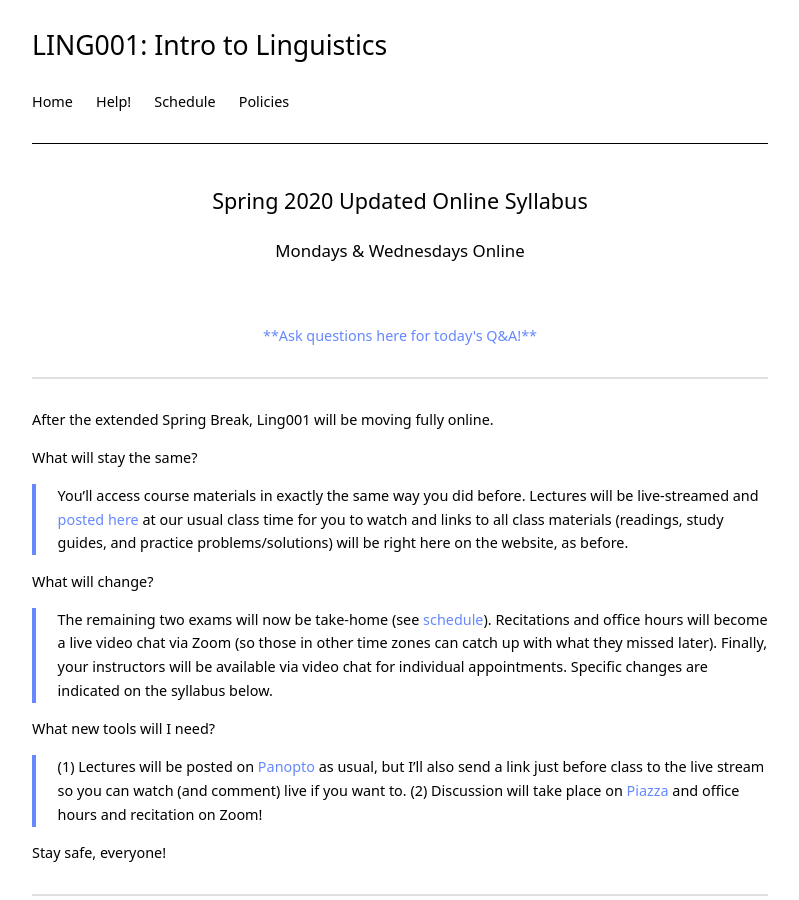
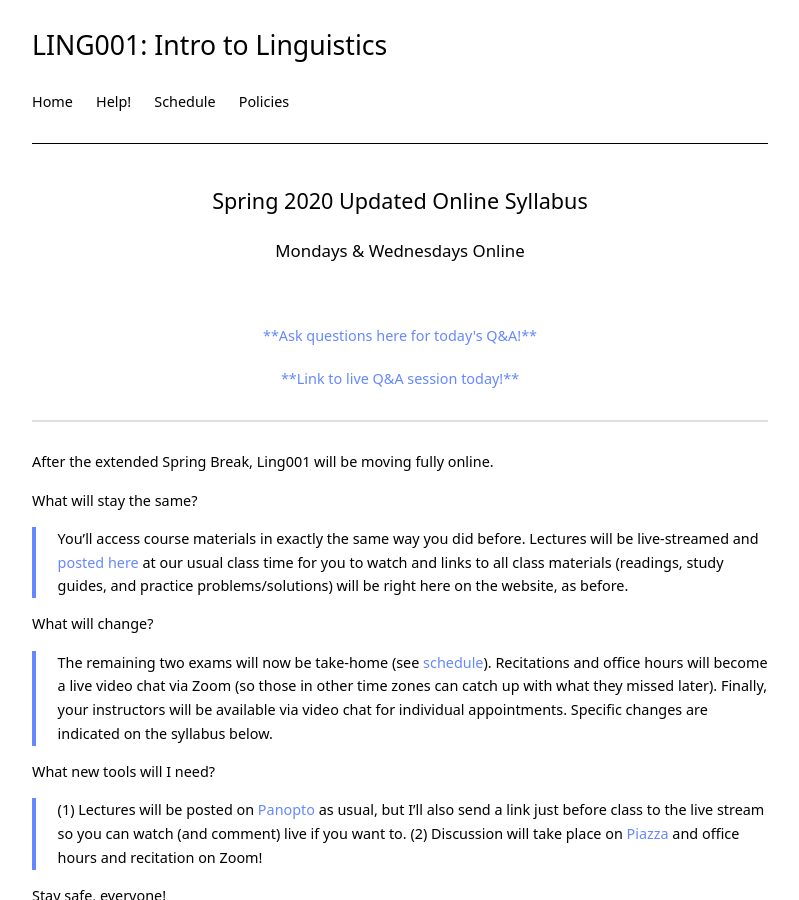
Before and after one commit to kschuler/ling001, a Jekyll site: the page built from index.md, in a window 1280 px wide and 900 px high. Shown: the whole window, without its empty margins (240-1039 px from the left). Built offline with Jekyll 4.4.1, drawn with Linux system fonts in a browser that asks for light colours.

Commit message:
Update index.md

```diff
--- a/index.md
+++ b/index.md
@@ -7,7 +7,7 @@ title: LING 1
 <h3 align="center">Mondays & Wednesdays <b>Online</b></h3>
 <br>
 <h4 align="center"><a href="https://piazza.com/class/k7or64b9ygz2mn?cid=47"><b>**Ask questions here for today's Q&A!**</b></a></h4>
-
+<h4 align="center"><a href="https://upenn.hosted.panopto.com/Panopto/Pages/Sessions/List.aspx#folderID=%2299e28b4b-8d65-4ac1-9fe4-ab3c00e43bf5%22"><b>**Link to live Q&A session today!**</b></a></h4>
 <hr>
 After the extended Spring Break, Ling001 will be moving fully online.
 
```
